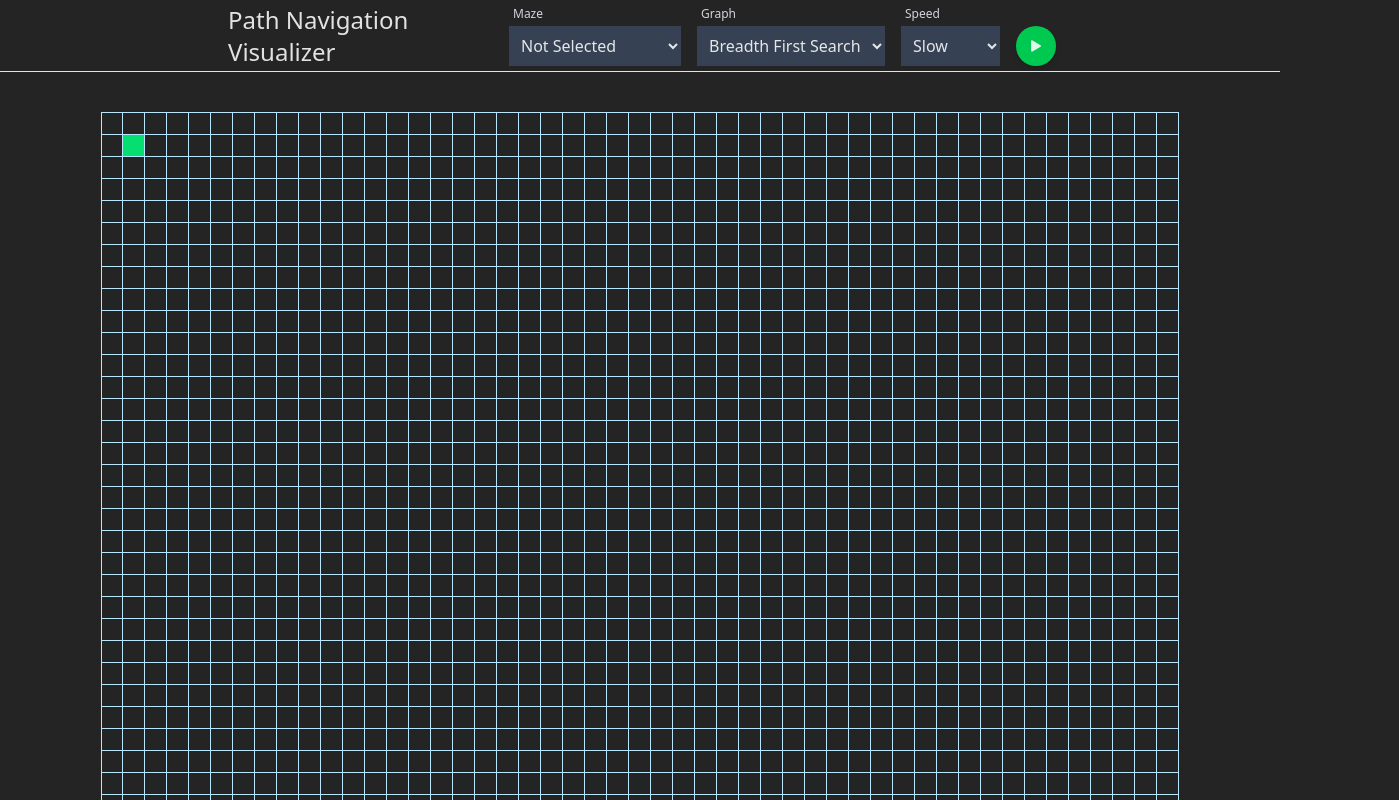
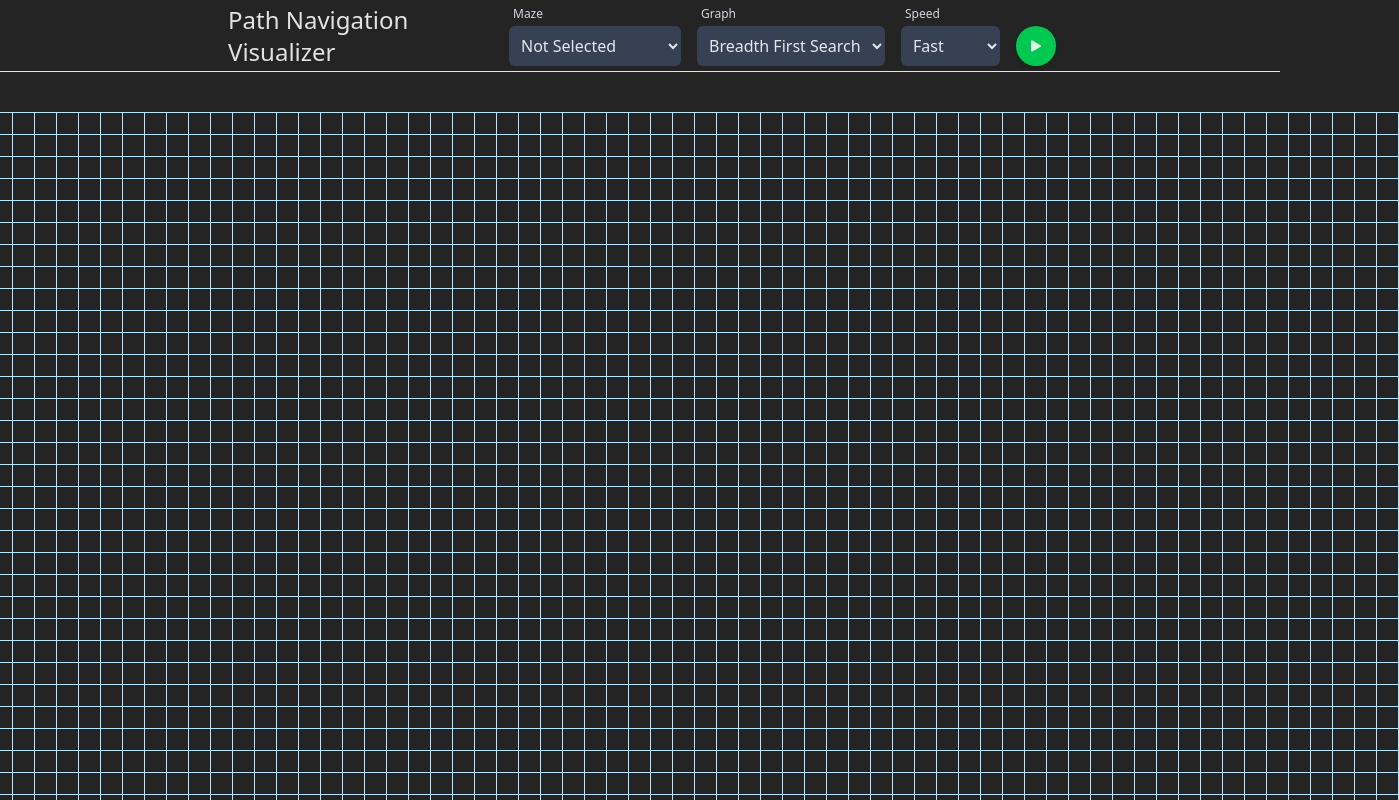
Before and after one commit to Shree5vatsa/Path-Navigation-Visualizer, a React (Vite) app: page / in a window 1280 px wide. Shown: the top 800 px of the page, 1399 px wide, since content can reach past the window. Built offline with nearby package versions, Linux system fonts and the light colour scheme.

Commit message:
ther is still bug in stray clicking during exploration

```diff
--- a/src/components/Select.tsx
+++ b/src/components/Select.tsx
@@ -19,7 +19,7 @@ export function Select({
             <label className="text-xs text-gray-300 ml-1" htmlFor={label}>{label}</label>
             <select
                 disabled={isDisabled}
-                className="bg-gray-700 cursor-pointer hover:bg-gray-800 transition ease-in active:ring-0 active:border-0 p-2 min-w-[200px] sm:min-w-full"
+                className="rounded-md bg-gray-700 cursor-pointer hover:bg-gray-800 transition ease-in active:ring-0 active:border-0 p-2 min-w-[200px] sm:min-w-full"
                 id={label}
                 value={value}
                 onChange={onChange}
--- a/src/components/grid.tsx
+++ b/src/components/grid.tsx
@@ -3,34 +3,51 @@ import { usePathAlgo } from "../hooks/usePathAlgo";
 import { maxCols, maxRows, wallTileStyle, tileStyle } from "../utils/constants";
 import { Tile } from "./tile";
 import { useRef, useState, type MutableRefObject } from "react";
-import { checkIfStartOrEnd, createNewGrid } from "../utils/helpers";
+import { checkIfStartOrEnd } from "../utils/helpers";
 
-function getTileIndices(e: React.MouseEvent): { row: number; col: number } | null {
+function getTileIndices(
+  e: React.MouseEvent
+): { row: number; col: number } | null {
   const el = document.elementFromPoint(e.clientX, e.clientY);
   if (!el || !(el instanceof HTMLElement)) return null;
   const [row, col] = el.id.split("-").map(Number);
-  return !isNaN(row) && !isNaN(col) && row >= 0 && row < maxRows && col >= 0 && col < maxCols
+  return !isNaN(row) &&
+    !isNaN(col) &&
+    row >= 0 &&
+    row < maxRows &&
+    col >= 0 &&
+    col < maxCols
     ? { row, col }
     : null;
 }
 
-function interpolateTiles(from: { row: number; col: number }, to: { row: number; col: number }) {
+function interpolateTiles(
+  from: { row: number; col: number },
+  to: { row: number; col: number }
+) {
   const tiles = [];
-  const dr = to.row - from.row, dc = to.col - from.col, steps = Math.max(Math.abs(dr), Math.abs(dc));
-  for (let i = 1; i <= steps; i++)
+  const dr = to.row - from.row,
+    dc = to.col - from.col;
+  const steps = Math.max(Math.abs(dr), Math.abs(dc));
+  for (let i = 1; i <= steps; i++) {
     tiles.push({
       row: Math.round(from.row + (dr * i) / steps),
       col: Math.round(from.col + (dc * i) / steps),
     });
+  }
   return tiles;
 }
 
-export function Grid({ isNavigationRunningRef }: { isNavigationRunningRef: MutableRefObject<boolean> }) {
+export function Grid({
+  isNavigationRunningRef,
+}: {
+  isNavigationRunningRef: MutableRefObject<boolean>;
+}) {
   const { grid, setGrid } = usePathAlgo();
   const [isMouseDown, setIsMouseDown] = useState(false);
   const lastTileRef = useRef<{ row: number; col: number } | null>(null);
-  const wallSetRef = useRef<Set<string>>(new Set()); // Track which tiles were toggled in this drag
-  const dragActionRef = useRef<'wall' | 'normal' | null>(null); // Track intended action for this drag
+  const wallSetRef = useRef<Set<string>>(new Set());
+  const dragActionRef = useRef<"wall" | "normal" | null>(null);
 
   const handleGridMouseDown = (e: React.MouseEvent) => {
     if (isNavigationRunningRef.current) return;
@@ -39,10 +56,9 @@ export function Grid({ isNavigationRunningRef }: { isNavigationRunningRef: Mutab
     setIsMouseDown(true);
     lastTileRef.current = indices;
     wallSetRef.current = new Set();
-    // Determine intended action: toggle to wall or to normal
     const el = document.getElementById(`${indices.row}-${indices.col}`);
-    const isWall = el && el.className.includes("bg-gray-300");
-    dragActionRef.current = isWall ? 'normal' : 'wall';
+    const isWall = el?.className.includes("bg-gray-300");
+    dragActionRef.current = isWall ? "normal" : "wall";
     drawToggle(indices.row, indices.col);
   };
 
@@ -50,30 +66,38 @@ export function Grid({ isNavigationRunningRef }: { isNavigationRunningRef: Mutab
     setIsMouseDown(false);
     lastTileRef.current = null;
     dragActionRef.current = null;
-    // Sync DOM changes to React state
-    const newGrid = grid.map(row => row.map(tile => {
-      const id = `${tile.row}-${tile.col}`;
-      const el = document.getElementById(id);
-      if (el && el.className.includes("bg-gray-300")) {
-        return { ...tile, isWall: true };
-      } else {
-        return { ...tile, isWall: false };
-      }
-    }));
+    // sync DOM→state
+    const newGrid = grid.map((row) =>
+      row.map((tile) => {
+        const el = document.getElementById(`${tile.row}-${tile.col}`);
+        return {
+          ...tile,
+          isWall: el?.className.includes("bg-gray-300") ?? false,
+        };
+      })
+    );
     setGrid(newGrid);
   };
 
   function drawToggle(row: number, col: number) {
     const id = `${row}-${col}`;
-    if (wallSetRef.current.has(id)) return; // Avoid toggling the same tile multiple times in one drag
+    if (wallSetRef.current.has(id)) return;
     wallSetRef.current.add(id);
     if (checkIfStartOrEnd(row, col)) return;
     const el = document.getElementById(id);
     if (!el) return;
-    if (dragActionRef.current === 'wall') {
-      el.className = twMerge(wallTileStyle, el.className.includes("border-b") ? "border-b" : "", el.className.includes("border-l") ? "border-l" : "");
-    } else if (dragActionRef.current === 'normal') {
-      el.className = twMerge(tileStyle, el.className.includes("border-b") ? "border-b" : "", el.className.includes("border-l") ? "border-l" : "");
+    if (dragActionRef.current === "wall") {
+      el.className = twMerge(
+        wallTileStyle,
+        el.className.includes("border-b") ? "border-b" : "",
+        el.className.includes("border-l") ? "border-l" : ""
+      );
+    } else {
+      el.className = twMerge(
+        tileStyle,
+        el.className.includes("border-b") ? "border-b" : "",
+        el.className.includes("border-l") ? "border-l" : ""
+      );
     }
   }
 
@@ -89,25 +113,35 @@ export function Grid({ isNavigationRunningRef }: { isNavigationRunningRef: Mutab
     lastTileRef.current = indices;
   };
 
+  // **NEW**: disable pointer events while animating
+  const gridPointerClass = isNavigationRunningRef.current
+    ? "pointer-events-none"
+    : "";
+
   return (
     <div
       className={twMerge(
         "flex items-center flex-col justify-center border-sky-300 mt-10",
-        `lg:min-h-[${maxRows * 22}px] md:min-h-[${maxRows * 18}px] xs:min-h-[${maxRows * 11}px] min-h-[${maxRows * 9}px]`,
-        `lg:w-[${maxCols * 22}px] md:w-[${maxCols * 18}px] xs:w-[${maxCols * 11}px] w-[${maxCols * 9}px]`
+        gridPointerClass,
+        `lg:min-h-[${maxRows * 22}px] md:min-h-[${maxRows * 18}px] xs:min-h-[${
+          maxRows * 11
+        }px] min-h-[${maxRows * 9}px]`,
+        `lg:w-[${maxCols * 22}px] md:w-[${maxCols * 18}px] xs:w-[${
+          maxCols * 11
+        }px] w-[${maxCols * 9}px]`
       )}
       onMouseDown={handleGridMouseDown}
       onMouseUp={handleGridMouseUp}
       onMouseLeave={handleGridMouseUp}
       onMouseMove={handleGridMouseMove}
     >
-      {grid.map((row, rowIndex) => (
-        <div key={rowIndex} className="flex">
-          {row.map((tile, tileIndex) => (
-              <Tile
-                key={tileIndex}
-                row={tile.row}
-                col={tile.col}
+      {grid.map((row, r) => (
+        <div key={r} className="flex">
+          {row.map((tile, c) => (
+            <Tile
+              key={c}
+              row={tile.row}
+              col={tile.col}
               isEnd={tile.isEnd}
               isStart={tile.isStart}
               isPath={tile.isPath}
@@ -116,7 +150,7 @@ export function Grid({ isNavigationRunningRef }: { isNavigationRunningRef: Mutab
               handleMouseDown={() => {}}
               handleMouseUp={() => {}}
               handleMouseEnter={() => {}}
-              />
+            />
           ))}
         </div>
       ))}
--- a/src/context/SpeedContext.tsx
+++ b/src/context/SpeedContext.tsx
@@ -10,7 +10,7 @@ export interface SpeedContextInterface {
 export const SpeedContext = createContext<SpeedContextInterface | undefined>(undefined);
 
 export const SpeedProvider = ({ children }: { children: React.ReactNode }) => {
-    const [speed, setSpeed] = useState<SpeedType>(2);
+    const [speed, setSpeed] = useState<SpeedType>(0.5);
 
     return (
         <SpeedContext.Provider value={
--- a/src/index.css
+++ b/src/index.css
@@ -19,15 +19,18 @@
 }
 
 /* -------------------------------------------------- */
-/* Custom maze animations — never purged by Tailwind  */
+/* Custom maze animations — scale pop‑in/out + border */
 /* -------------------------------------------------- */
 @layer utilities {
+  /* Traversal “pop” */
   @keyframes traversed {
     0%   { transform: scale(0.3); background-color: #9333eabf; border-radius: 100%; }
     50%  { background-color: #4f46e5bf; }
     75%  { transform: scale(1.2); background-color: #3b82f6bf; }
     100% { transform: scale(1); background-color: #22d3ee; }
   }
+
+  /* Path “pop” */
   @keyframes path {
     0%   { transform: scale(0.3); background-color: #e11d48bf; border-radius: 100%; }
     50%  { background-color: #ea580cbf; }
@@ -35,12 +38,34 @@
     90%  { transform: scale(0.8); background-color: #fde68a; }
     100% { transform: scale(1); }
   }
+
+  /* Wall “pop” */
   @keyframes wall {
     0%   { transform: scale(0.7); }
     100% { transform: scale(1); }
   }
 
-  .animate-traversed { animation: traversed 0.5s cubic-bezier(0,0,0.2,1) forwards; }
-  .animate-path      { animation: path      1.5s cubic-bezier(0,0,0.2,1) forwards; }
-  .animate-wall      { animation: wall      0.3s cubic-bezier(0.4,0,0.2,1) forwards; }
+  /* Keep a permanent 1px border even while scaling */
+  .animate-traversed{
+    transform-origin: center center;
+    /* redraw a crisp 1px line inside the scaled box */
+    box-shadow: inset 0 0 0 1px #bae6fd; /* same as border-sky-200 */
+  }
+  .animate-path{
+    transform-origin: center center;
+    /* redraw a crisp 1px line inside the scaled box */
+    box-shadow: inset 0 0 0 1px #bae6fd; /* same as border-sky-200 */
+  }
+  .animate-wall,
+
+  /* Animation utility classes */
+  .animate-traversed {
+    animation: traversed 0.5s cubic-bezier(0,0,0.2,1) forwards;
+  }
+  .animate-path {
+    animation: path      1.5s cubic-bezier(0,0,0.2,1) forwards;
+  }
+  .animate-wall {
+    animation: wall      0.3s cubic-bezier(0.4,0,0.2,1) forwards;
+  }
 }
--- /dev/null
+++ b/src/lib/algo/pathnavigating/dfs.ts
@@ -0,0 +1,5 @@
+import type { GridType, TileType } from "../../../utils/types";
+
+export const dfs = (grid: GridType, startTile: TileType, endTile: TileType) => {
+
+}
--- a/src/utils/constants.ts
+++ b/src/utils/constants.ts
@@ -1,7 +1,7 @@
 import type { AlgorithmSelectType, MazeSelectType, SpeedSelectType } from "./types";
 
 export const maxRows = 39;
-export const maxCols = 49;
+export const maxCols = 69;
 
 export const startTile_config = {
     row: 1,
```
